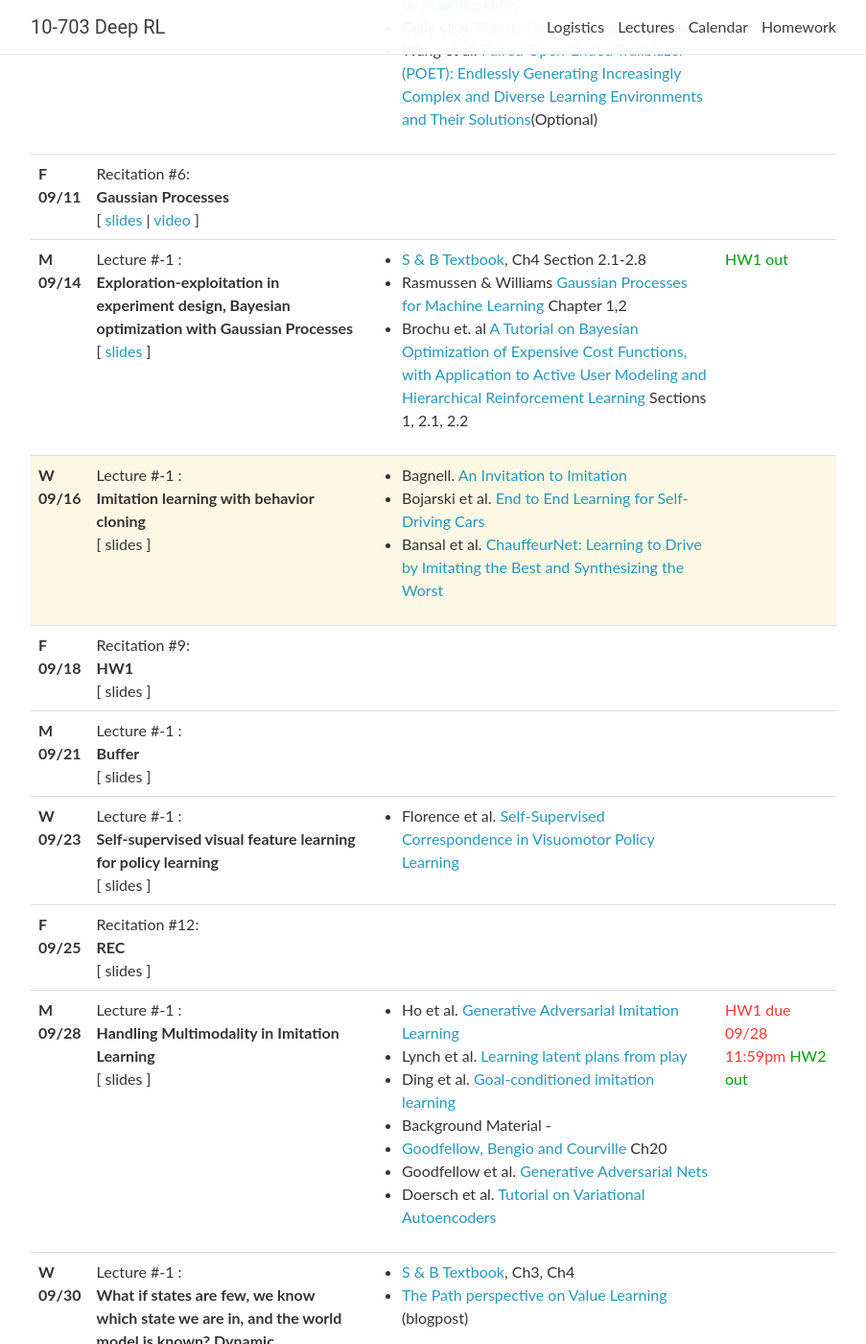
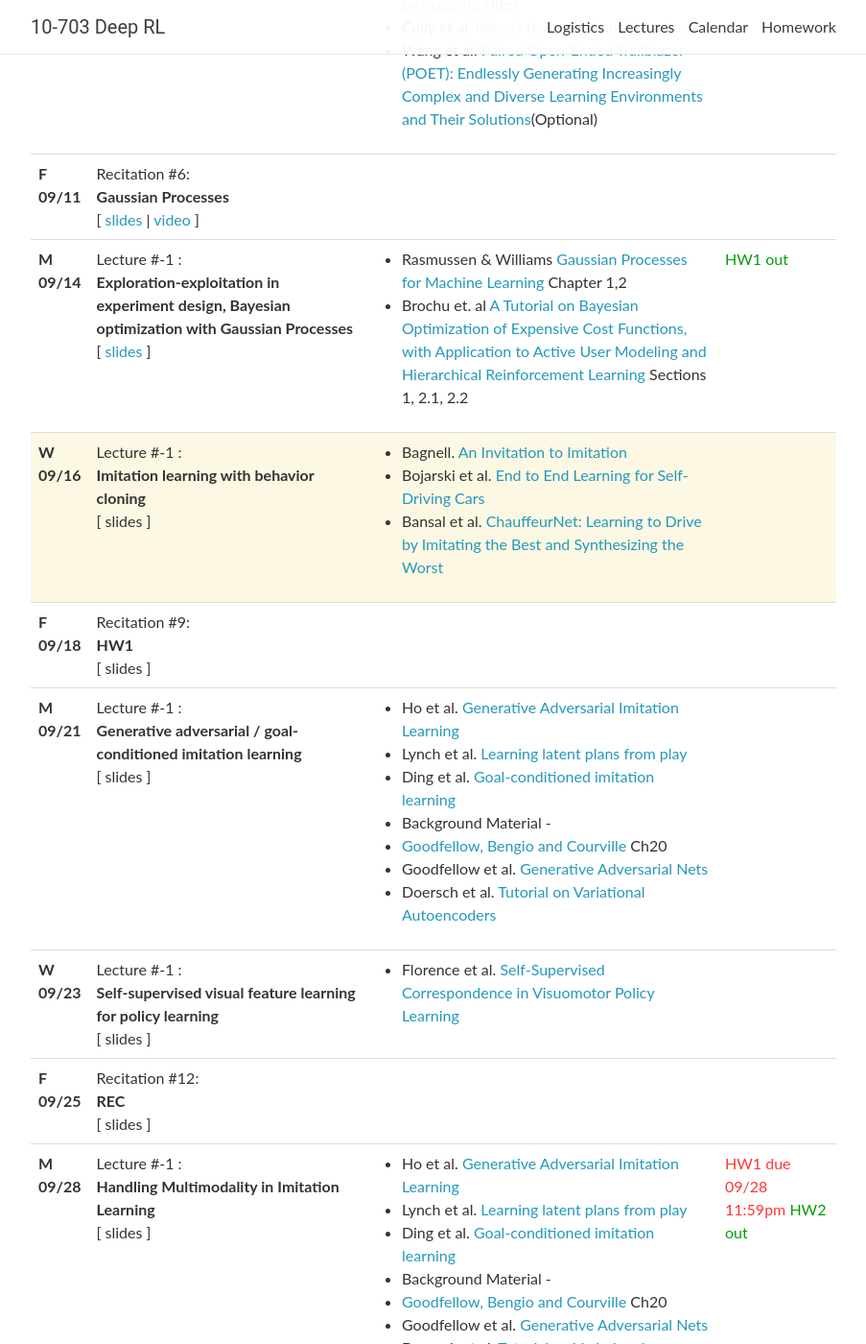
Before and after one commit to cmudeeprl/703website_f20, a Jekyll site: the page built from _pages/lectures.md, in a window 1280 px wide and 1400 px high, scrolled down 810 px. Shown: the whole window at 96% size, without its empty margins (188-1091 px from the left). Built offline with Jekyll 4.4.1, drawn with Linux system fonts in a browser that asks for light colours; nearby versions of some CDN libraries; comment, search, counter and statistics services are not loaded.

Commit message:
Update reading and lecture 09/21

```diff
--- a/_data/lectures.yml
+++ b/_data/lectures.yml
@@ -105,7 +105,7 @@
   # video: https://scs.hosted.panopto.com/Panopto/Pages/Viewer.aspx?id=eb36184f-8f73-4880-9751-aab500f4b44e
   notes:
   readings:
-    - <a href="http://incompleteideas.net/book/RLbook2018.pdf" target="_blank">S & B Textbook</a>, Ch4 Section 2.1-2.8
+    # - <a href="http://incompleteideas.net/book/RLbook2018.pdf" target="_blank">S & B Textbook</a>, Ch4 Section 2.1-2.8
     - Rasmussen & Williams <a href="http://www.gaussianprocess.org/gpml/chapters/RW.pdf" target="_blank">Gaussian Processes for Machine Learning</a> Chapter 1,2
     - Brochu et. al <a href="https://arxiv.org/pdf/1012.2599.pdf" target="blank">A Tutorial on Bayesian Optimization of Expensive Cost Functions, with Application to Active User Modeling and Hierarchical Reinforcement Learning</a> Sections 1, 2.1, 2.2
   logistics: <span class="event">HW1 out</span> <br>
@@ -146,12 +146,18 @@
 - date: M 09/21
   lecturer:
   title: >
-    <strong>Buffer</strong>
+    <strong>Generative adversarial / goal-conditioned imitation learning</strong>
   # slides: https://cmudeeprl.github.io/Spring202010403website/assets/lectures/s20_lecture5.pdf
   # video: https://scs.hosted.panopto.com/Panopto/Pages/Viewer.aspx?id=c5801274-b661-4677-adb9-aab500f4ccf5
   notes:
   readings:
-    # - De Haan et al. <a href="https://arxiv.org/abs/1905.11979" target="_blank">Causal Confusion in Imitation Learning</a>
+    - Ho et al. <a href="https://cs.stanford.edu/~ermon/papers/imitation_nips2016_main.pdf" target="_blank">Generative Adversarial Imitation Learning</a>
+    - Lynch et al. <a href="https://arxiv.org/pdf/1903.01973.pdf" target="_blank">Learning latent plans from play</a>
+    - Ding et al. <a href="https://arxiv.org/pdf/1906.05838.pdf" target="_blank">Goal-conditioned imitation learning</a>
+    - Background Material -
+    - <a href="https://www.deeplearningbook.org/" target="blank"> Goodfellow, Bengio and Courville</a> Ch20
+    - Goodfellow et al. <a href="https://papers.nips.cc/paper/5423-generative-adversarial-nets.pdf" target="_blank">Generative Adversarial Nets</a>
+    - Doersch et al. <a href="https://arxiv.org/pdf/1606.05908.pdf" target="_blank">Tutorial on Variational Autoencoders</a>
   logistics:
 
 
```
